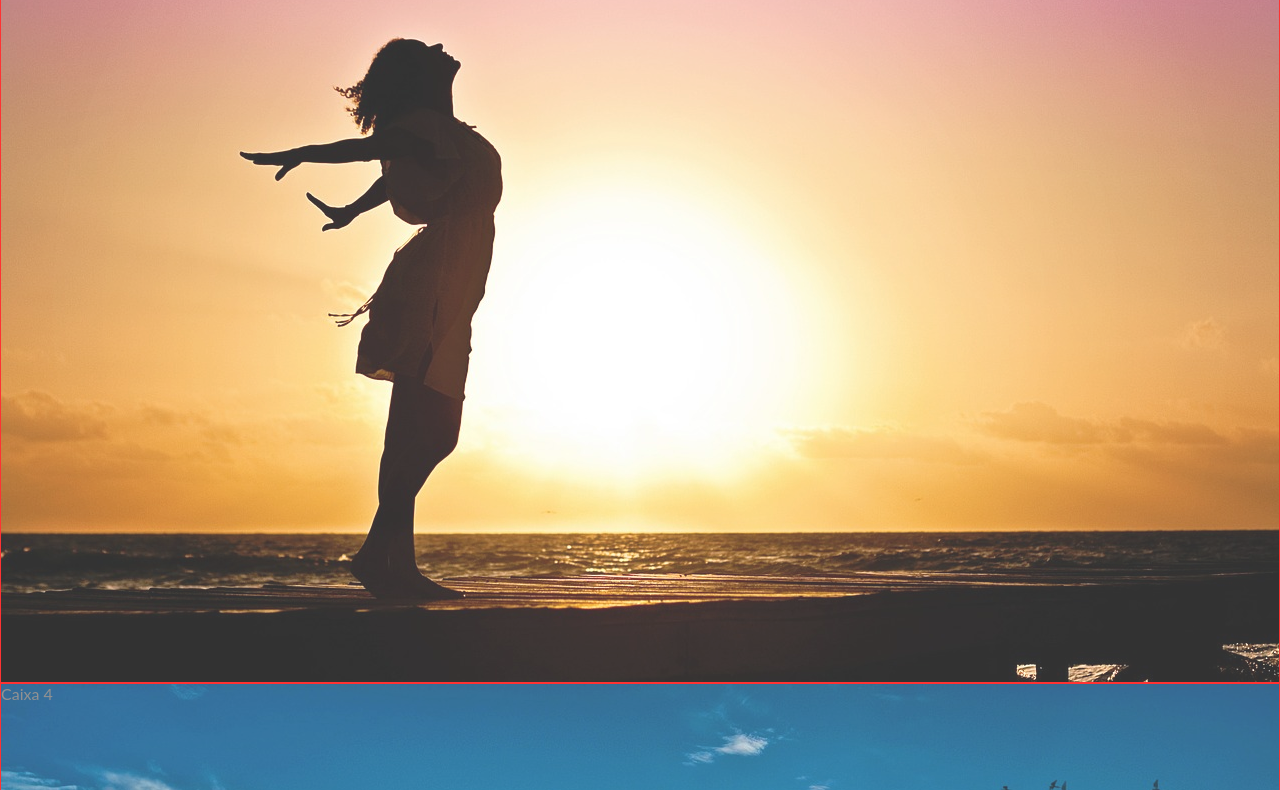
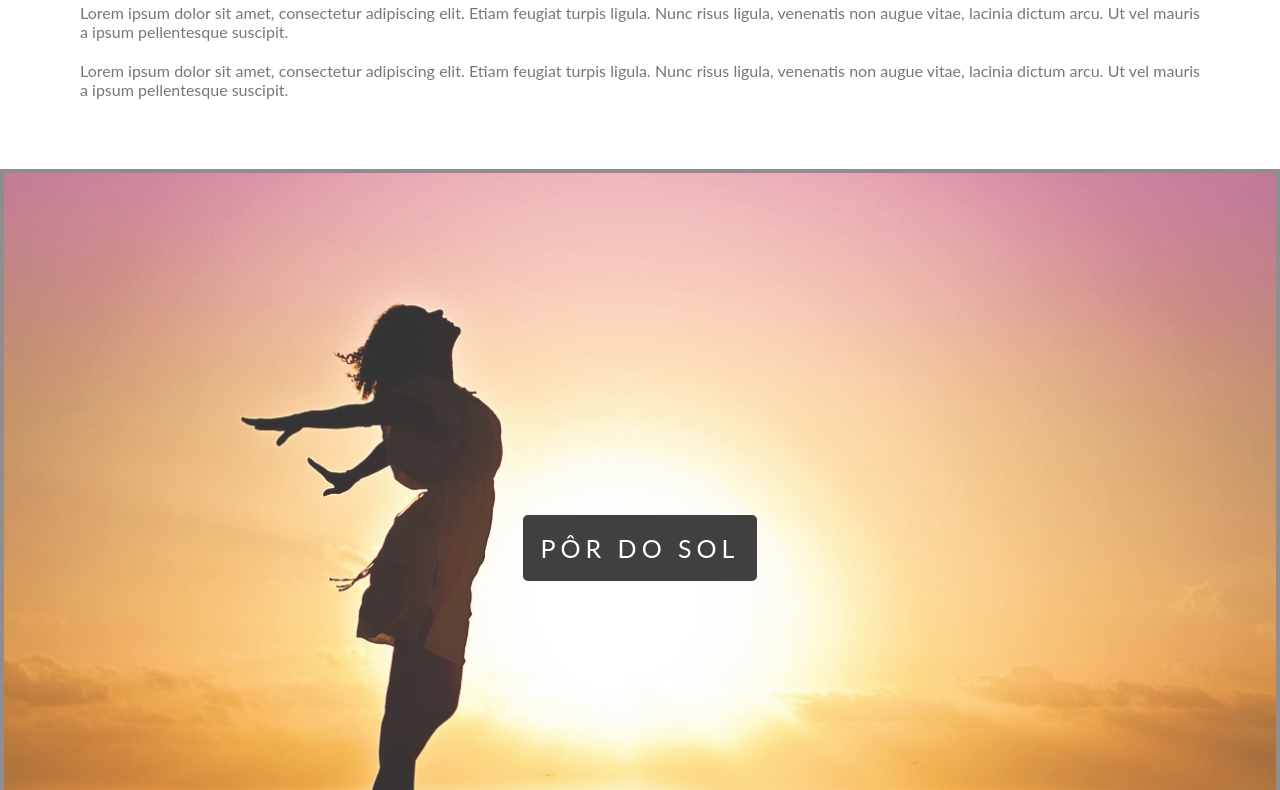
Before and after one commit to clestonv/paralax-css, a plain HTML site: page index.html in a window 1280 px wide. Shown: the part 1998-2788 px from the top of the page. Drawn offline with Linux system fonts and the light colour scheme.

Commit message:
colocado titulos e centralizados com span

```diff
--- a/css/paralax.css
+++ b/css/paralax.css
@@ -24,9 +24,14 @@ p {
 /** Efeito Parallax
 ----------------------------*/
 .caixa1, .caixa2, .caixa3, .caixa4 {
-    border: 1px solid red;
+    position: relative;
+    border: 4px solid rgb(116, 113, 113);
     height: 100%;
     opacity: 0.8;
+    background-repeat: no-repeat;
+    background-size: cover;
+    background-position: center;
+    background-attachment: fixed;
 }
 .caixa1 {
     background-image: url(../imagens/imagem1.jpg);
@@ -43,3 +48,21 @@ p {
 .caixa4 {
     background-image: url(../imagens/imagem4.jpg);
 }
+
+.conteudo-titulo {
+    position: absolute;
+    left: 0;
+    top: 45%;
+    width: 100%;
+    text-align: center;
+    text-transform: uppercase;
+}
+
+.conteudo-titulo span.titulo {
+    color: #FFF;
+    background-color: #111;
+    padding: 18px;
+    font-size: 25px;
+    letter-spacing: 5px;
+    border-radius: 5px;
+}
--- a/index.html
+++ b/index.html
@@ -7,7 +7,9 @@
     </head>
     <body>
         <div class="caixa1">
-            Caixa 1
+            <div class="conteudo-titulo">
+                <span class="titulo">PASSEIO DE BALÕES</span>
+            </div>
         </div>
         <div class="conteudo">
             <h3>Parallax</h3>
@@ -21,13 +23,31 @@
             </p>
         </div>
         <div class="caixa2">
-            Caixa 2
+            <div class="conteudo-titulo">
+                <span class="titulo">Pegando a estrada</span>
+            </div>
         </div>
+        <div class="conteudo">
+            <h3>Parallax</h3>
+            <p>
+                Lorem ipsum dolor sit amet, consectetur adipiscing elit. Etiam feugiat turpis ligula. Nunc risus ligula, venenatis non augue vitae, lacinia dictum arcu.
+                Ut vel mauris a ipsum pellentesque suscipit.
+            </p>
+            <p>
+                Lorem ipsum dolor sit amet, consectetur adipiscing elit. Etiam feugiat turpis ligula. Nunc risus ligula, venenatis non augue vitae, lacinia dictum arcu.
+                Ut vel mauris a ipsum pellentesque suscipit.
+            </p>
+        </div>
+
         <div class="caixa3">
-            Caixa 3
+            <div class="conteudo-titulo">
+                <span class="titulo">Pôr do Sol</span>
+            </div>
         </div>
         <div class="caixa4">
-            Caixa 4
+            <div class="conteudo-titulo">
+                <span class="titulo">Montanhas</span>
+            </div>
         </div>
     </body>
 </html>
```
